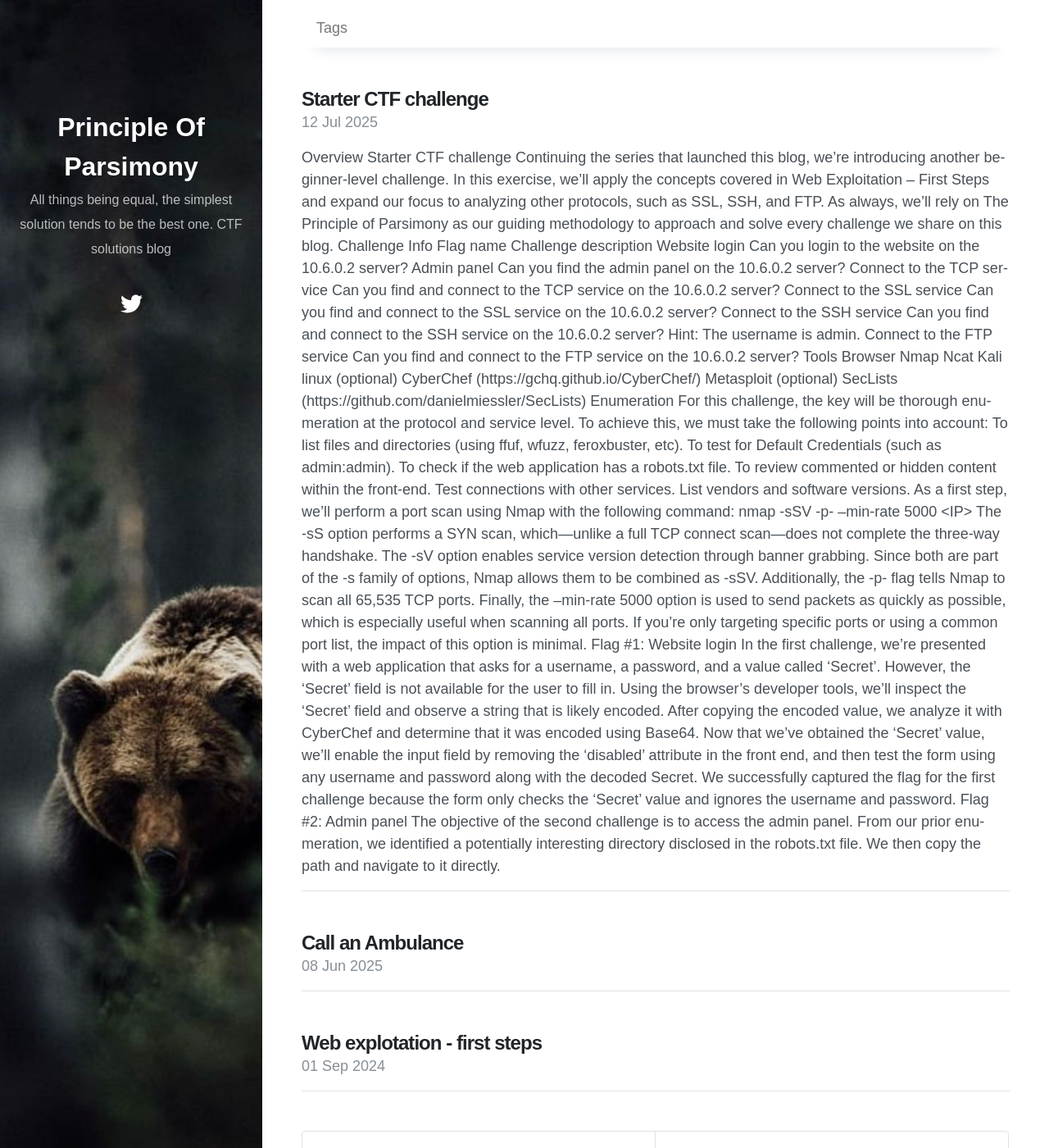
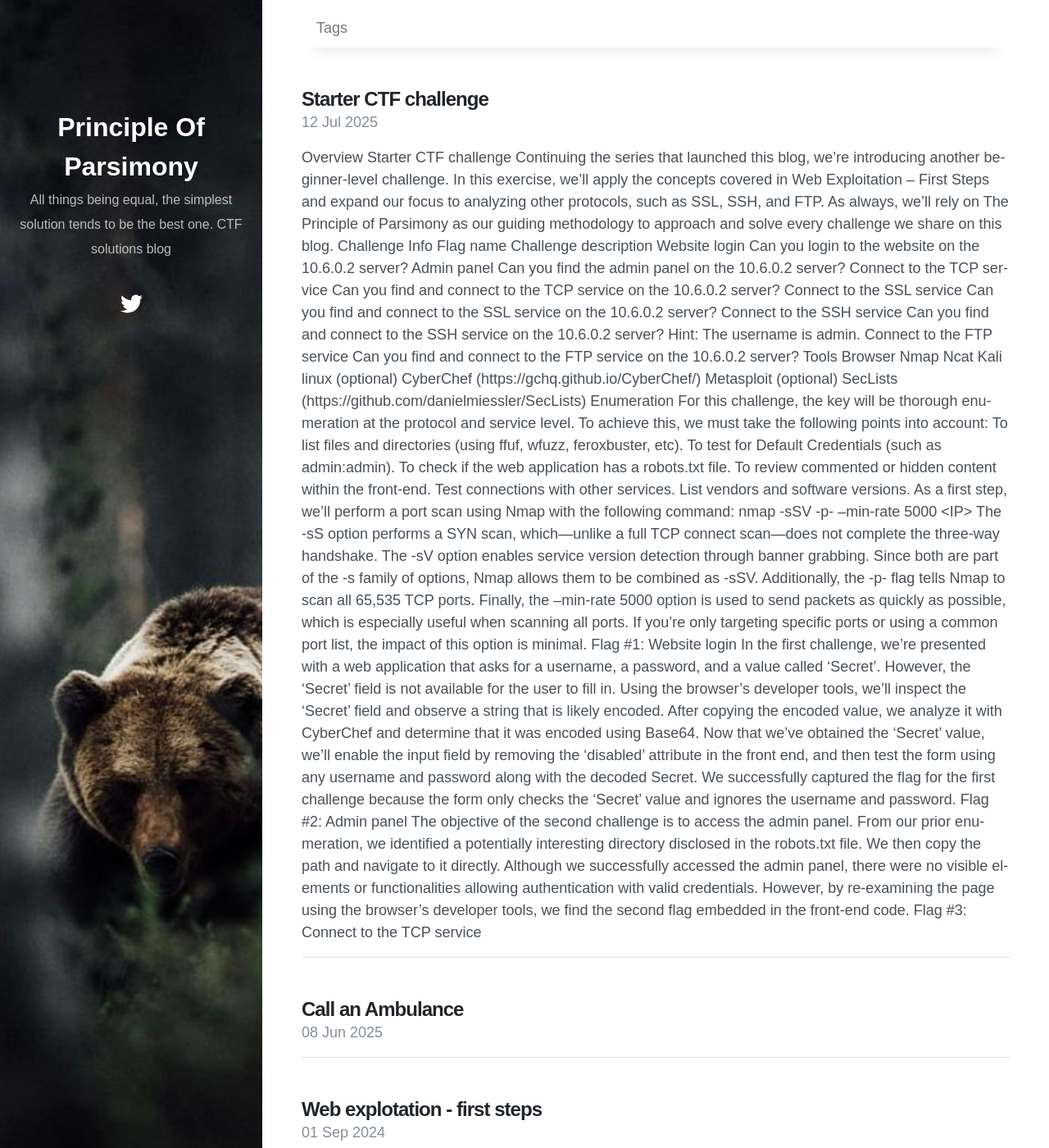
Before and after one commit to InfoSecGopNik/CTF, a Jekyll site: the page built from index.html, in a window 1280 px wide and 1400 px high. Shown: the whole window at 82% size. Built offline with Jekyll 4.4.1, drawn with Linux system fonts in a browser that asks for light colours; nearby versions of some CDN libraries; the list of posts is cut into pages by our own code.

Commit message:
Update 2025-07-12-starter-ctf-challenge.md

```diff
--- a/_posts/2025-07-12-starter-ctf-challenge.md
+++ b/_posts/2025-07-12-starter-ctf-challenge.md
@@ -92,3 +92,9 @@ We successfully captured the flag for the first challenge because the form only
 ![](https://raw.githubusercontent.com/InfoSecGopNik/CTF/main/_posts/images/starter-ctf-challenge/9.png)
 ## Flag #2: Admin panel
 The objective of the second challenge is to access the admin panel. From our prior enumeration, we identified a potentially interesting directory disclosed in the robots.txt file. We then copy the path and navigate to it directly.
+![](https://raw.githubusercontent.com/InfoSecGopNik/CTF/main/_posts/images/starter-ctf-challenge/10.png)
+![](https://raw.githubusercontent.com/InfoSecGopNik/CTF/main/_posts/images/starter-ctf-challenge/11.png)
+<br>
+Although we successfully accessed the admin panel, there were no visible elements or functionalities allowing authentication with valid credentials. However, by re-examining the page using the **browser’s developer tools**, we find the second flag embedded in the front-end code.
+![](https://raw.githubusercontent.com/InfoSecGopNik/CTF/main/_posts/images/starter-ctf-challenge/12.png)
+## Flag #3: Connect to the TCP service
```
